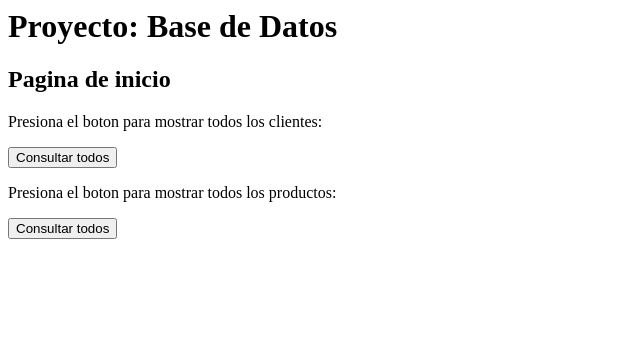
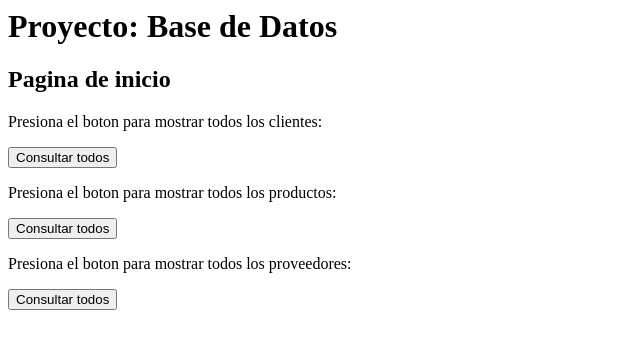
Before and after one commit to Anit0621/SGE-SushiGreen-Proyecto, a Flask app: page / in a window 1280 px wide. Shown: the top 349 px of the page, without its empty margins (0-640 px from the left). Run offline with Flask 3, Linux system fonts and the light colour scheme.

Commit message:
agregar boton de proveedores en la pagina de inicio

```diff
--- a/templates/inicio.html
+++ b/templates/inicio.html
@@ -14,3 +14,8 @@
         <form action = "/productos/todos" method="GET">
             <p><input type = "submit" value = "Consultar todos"></p>
         </form>
+
+    <p>Presiona el boton para mostrar todos los proveedores:</p>
+    <form action = "/proveedores/todos" method="GET">
+        <p><input type = "submit" value = "Consultar todos"></p>
+    </form>
```
